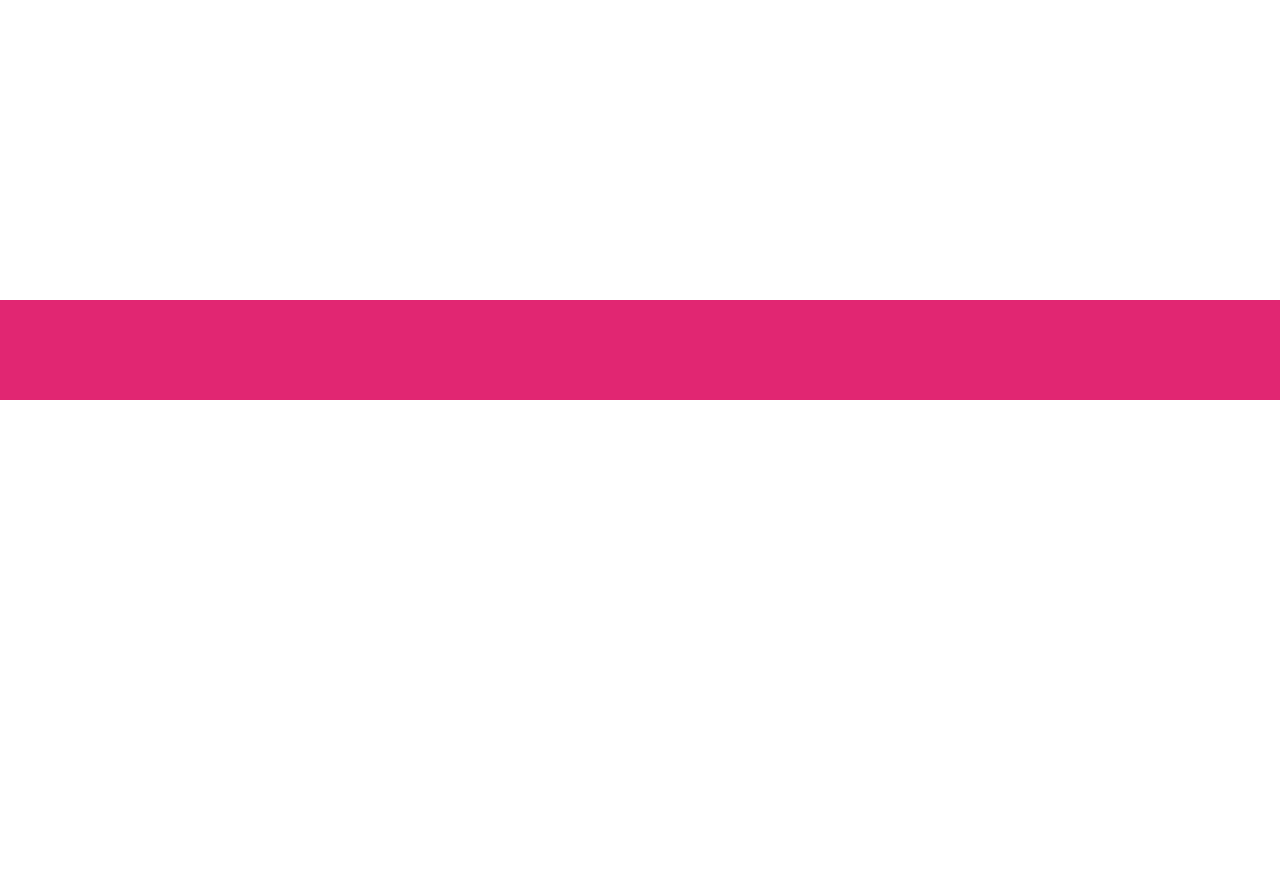
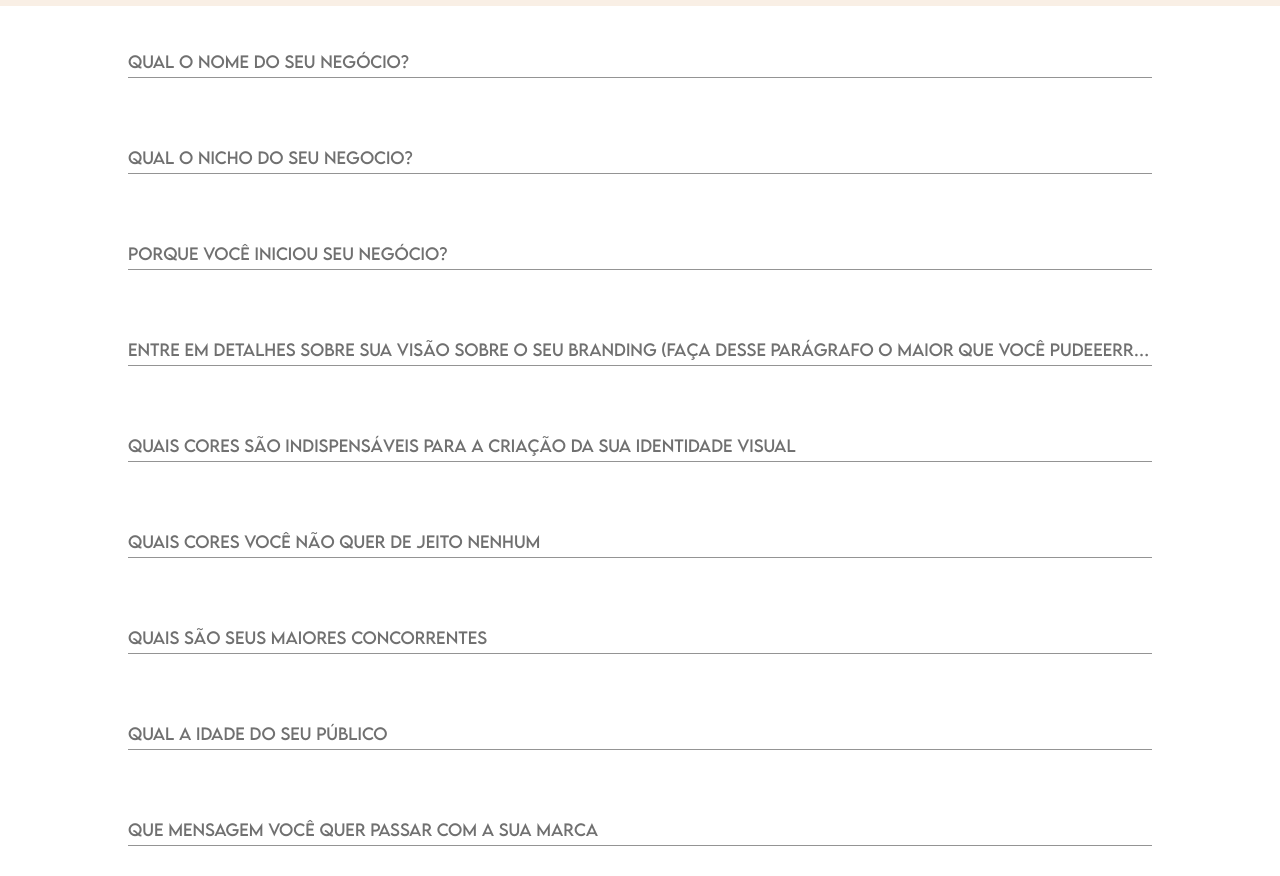
Before and after one commit to LucasCondeFerreira/Site_gabiDesignns, a Next.js app: page /briefing in a window 1280 px wide. Before the commit this address had no page. Shown: the part 500-1376 px from the top of the page. Before the commit the page ends 900 px from the top, so only its background shows below. Built offline with nearby package versions, Linux system fonts and the light colour scheme.

Commit message:
Teste da pagina briefing

```diff
--- /dev/null
+++ b/src/pages/briefing.tsx
@@ -0,0 +1,21 @@
+import type { NextPage } from "next";
+import Range from "@components/esthetic/range/Range";
+import Header from "@components/surface/header/Header.jsx";
+import {
+  SectionTextoSeis,
+  SectionTextoSete,
+} from "@components/surface/SectionText/SectionText";
+import Form from "@components/data-display/forms/form.jsx";
+
+const Briefing: NextPage = () => {
+  return (
+    <div>
+      <Range />
+      <Header />
+      <SectionTextoSeis />
+      <Form />
+    </div>
+  );
+};
+
+export default Briefing;
--- /dev/null
+++ b/src/ui/components/data-display/forms/form.jsx
@@ -0,0 +1,250 @@
+import React, { Component } from "react";
+import Box from "@mui/material/Box";
+import { styled } from "@mui/material/styles";
+import TextField from "@mui/material/TextField";
+import Button from "@mui/material/Button";
+import { Input } from "@mui/material";
+
+const Div = styled("div")`
+  width: 100%;
+  margin: 0 auto;
+`;
+
+export default class Form extends Component {
+  constructor(props) {
+    super(props);
+    this.handleSubmit = this.handleSubmit.bind(this);
+    this.handleQuestionUmChange = this.handleQuestionUmChange.bind(this);
+    this.handleQuestionDoisChange = this.handleQuestionDoisChange.bind(this);
+    this.handleQuestionTresChange = this.handleQuestionTresChange.bind(this);
+    this.handleQuestionQuatroChange =
+      this.handleQuestionQuatroChange.bind(this);
+    this.handleQuestionCincoChange = this.handleQuestionCincoChange.bind(this);
+    this.handleQuestionSeisChange = this.handleQuestionSeisChange.bind(this);
+    this.handleQuestionSeteChange = this.handleQuestionSeteChange.bind(this);
+    this.handleQuestionOitoChange = this.handleQuestionOitoChange.bind(this);
+    this.handleQuestionNoveChange = this.handleQuestionNoveChange.bind(this);
+    this.handleQuestionDezChange = this.handleQuestionDezChange.bind(this);
+    this.handleQuestionOnzeChange = this.handleQuestionOnzeChange.bind(this);
+    this.handleQuestionDozeChange = this.handleQuestionDozeChange.bind(this);
+    this.handleQuestionTrezeChange = this.handleQuestionTrezeChange.bind(this);
+    this.handleQuestionQuatorzeChange =
+      this.handleQuestionQuatorzeChange.bind(this);
+    this.handleQuestionQuinzeChange =
+      this.handleQuestionQuinzeChange.bind(this);
+    this.state = {
+      um: "",
+      dois: "",
+      tres: "",
+      quatro: "",
+      cinco: "",
+      seis: "",
+      sete: "",
+      oito: "",
+      nove: "",
+      dez: "",
+      onze: "",
+      doze: "",
+      treze: "",
+      quatorze: "",
+      quinze: "",
+    };
+  }
+
+  handleSubmit(event) {
+    window.location.href =
+      "https://api.whatsapp.com/send?phone=5551990186409&text=Aqui%20está%20a%20resposta%20do%20briefing%20referente%20a%20compra%20de%20uma%20identidade%20visual%20💜%0D%0A%0D%0A%0D%0A" +
+      "Qual o nome do seu negócio?" +
+      this.state.um +
+      "%0D%0A%0D%0AQual%20o%20nicho%20do%20seu%20negocio?" +
+      this.state.dois +
+      "%0D%0A%0D%0APorque%20você%20iniciou%20seu%20negócio?" +
+      this.state.tres +
+      "%0D%0A%0D%0AEntre%20em%20detalhes%20sobre%20sua%20visão%20sobre%20o%20seu%20branding" +
+      this.state.quatro +
+      "%0D%0A%0D%0AQuais%20cores%20são%20indispensáveis%20para%20a%20criação%20da%20sua%20identidade%20Visual" +
+      this.state.cinco +
+      "%0D%0A%0D%0AQuais%20cores%20você%20não%20quer%20de%20jeito%20nenhum" +
+      this.state.seis +
+      "%0D%0A%0D%0AQuais%20são%20seus%20maiores%20concorrentes" +
+      this.state.sete +
+      "%0D%0A%0D%0AQual%20a%20idade%20do%20seu%20público" +
+      this.state.oito +
+      "%0D%0A%0D%0AQue%20mensagem%20você%20quer%20passar%20com%20a%20sua%20marca" +
+      this.state.nove +
+      "%0D%0A%0D%0AComo%20você%20descreveria%20sua%20marca%20em%20três%20palavras" +
+      this.state.dez +
+      "%0D%0A%0D%0ASe%20você%20tem%20exemplos%20de%20logos%20que%20goste,%20me%20envie%20no%20whatsapp." +
+      this.state.onze +
+      "%0D%0A%0D%0AVocê%20tem%20website,%20se%20sim%20qual?" +
+      this.state.doze +
+      "%0D%0A%0D%0AVocê%20tem%20fontes%20que%20gosta,%20se%20sim%20quais?" +
+      this.state.treze +
+      "%0D%0A%0D%0AVocê%20tem%20algum%20moodboard%20(criado%20por%20você,%20ou%20tirado%20do%20Pinterest)%20que%20você%20queira%20me%20mostrar,%20referente%20a%20sua%20marca?" +
+      this.state.quatorze +
+      "%0D%0A%0D%0AAlguma%20outra%20informação%20que%20eu%20me%20esqueci%20de%20citar%20mas%20você%20acha%20importante?" +
+      this.state.quinze +
+      ".";
+    event.preventDefault();
+  }
+
+  handleQuestionUmChange(event) {
+    this.setState({ um: event.target.value });
+  }
+
+  handleQuestionDoisChange(event) {
+    this.setState({ dois: event.target.value });
+  }
+  handleQuestionTresChange(event) {
+    this.setState({ tres: event.target.value });
+  }
+  handleQuestionQuatroChange(event) {
+    this.setState({ quatro: event.target.value });
+  }
+  handleQuestionCincoChange(event) {
+    this.setState({ cinco: event.target.value });
+  }
+  handleQuestionSeisChange(event) {
+    this.setState({ seis: event.target.value });
+  }
+  handleQuestionSeteChange(event) {
+    this.setState({ sete: event.target.value });
+  }
+  handleQuestionOitoChange(event) {
+    this.setState({ oito: event.target.value });
+  }
+  handleQuestionNoveChange(event) {
+    this.setState({ nove: event.target.value });
+  }
+  handleQuestionDezChange(event) {
+    this.setState({ dez: event.target.value });
+  }
+  handleQuestionOnzeChange(event) {
+    this.setState({ onze: event.target.value });
+  }
+  handleQuestionDozeChange(event) {
+    this.setState({ doze: event.target.value });
+  }
+  handleQuestionTrezeChange(event) {
+    this.setState({ treze: event.target.value });
+  }
+  handleQuestionQuatorzeChange(event) {
+    this.setState({ quatorze: event.target.value });
+  }
+  handleQuestionQuinzeChange(event) {
+    this.setState({ quinze: event.target.value });
+  }
+
+  render() {
+    return (
+      <Div>
+        <Box
+          component="form"
+          onSubmit={this.handleSubmit}
+          sx={{
+            "& > :not(style)": { m: 1, margin: "1.5rem 0", width: "100%" },
+            ":not(style)": { m: 1, width: "80%", margin: "0 auto" },
+          }}
+          noValidate
+          autoComplete="off"
+        >
+          <TextField
+            label="Qual o nome do seu negócio?"
+            multiline
+            maxRows={6}
+            variant="standard"
+            onChange={this.handleQuestionUmChange}
+            value={this.state.currentText}
+          />
+          <TextField
+            label="Qual o nicho do seu negocio?"
+            variant="standard"
+            onChange={this.handleQuestionDoisChange}
+            value={this.state.currentText}
+          />
+          <TextField
+            label="Porque você iniciou seu negócio?"
+            variant="standard"
+            onChange={this.handleQuestionTresChange}
+            value={this.state.currentText}
+          />
+          <TextField
+            label="Entre em detalhes sobre sua visão sobre o seu branding (Faça desse parágrafo o maior que você pudeeerrr, eu vou ficar muito feliz em ler)"
+            variant="standard"
+            onChange={this.handleQuestionQuatroChange}
+            value={this.state.currentText}
+          />
+          <TextField
+            label="Quais cores são indispensáveis para a criação da sua identidade Visual"
+            variant="standard"
+            onChange={this.handleQuestionCincoChange}
+            value={this.state.currentText}
+          />
+          <TextField
+            label="Quais cores você não quer de jeito nenhum"
+            variant="standard"
+            onChange={this.handleQuestionSeisChange}
+            value={this.state.currentText}
+          />
+          <TextField
+            label="Quais são seus maiores concorrentes"
+            variant="standard"
+            onChange={this.handleQuestionSeteChange}
+            value={this.state.currentText}
+          />
+          <TextField
+            label="Qual a idade do seu público"
+            variant="standard"
+            onChange={this.handleQuestionOitoChange}
+            value={this.state.currentText}
+          />
+          <TextField
+            label="Que mensagem você quer passar com a sua marca"
+            variant="standard"
+            onChange={this.handleQuestionNoveChange}
+            value={this.state.currentText}
+          />
+          <TextField
+            label="Como você descreveria sua marca em três palavras"
+            variant="standard"
+            onChange={this.handleQuestionDezChange}
+            value={this.state.currentText}
+          />
+          <TextField
+            label="Se você tem exemplos de logos que goste, me envie no whatsapp. (Responda: Sim / Não "
+            variant="standard"
+            onChange={this.handleQuestionOnzeChange}
+            value={this.state.currentText}
+          />
+          <TextField
+            label="Você tem website, se sim qual?"
+            variant="standard"
+            onChange={this.handleQuestionDozeChange}
+            value={this.state.currentText}
+          />
+          <TextField
+            label="Você tem fontes que gosta, se sim quais?"
+            variant="standard"
+            onChange={this.handleQuestionTrezeChange}
+            value={this.state.currentText}
+          />
+          <TextField
+            label="Você tem algum moodboard (criado por você, ou tirado do Pinterest) que você queira me mostrar, referente a sua marca?"
+            variant="standard"
+            onChange={this.handleQuestionQuatorzeChange}
+            value={this.state.currentText}
+          />
+          <TextField
+            label="Alguma outra informação que eu me esqueci de citar mas você acha importante?"
+            variant="standard"
+            onChange={this.handleQuestionQuinzeChange}
+            value={this.state.currentText}
+          />
+          <Button type="submit" value="Send" variant="outlined">
+            Clique aqui
+          </Button>
+        </Box>
+      </Div>
+    );
+  }
+}
--- a/tsconfig.json
+++ b/tsconfig.json
@@ -28,7 +28,9 @@
     "**/*.ts",
     "**/*.tsx",
     "src/ui/components/surface/header/Header.jsx",
-    "src/ui/components/data-display/especificElements/haburguerMenu/HamburguerMenu.jsx"
+    "src/ui/components/data-display/especificElements/haburguerMenu/HamburguerMenu.jsx",
+    "src/ui/components/data-display/forms/form.jsx",
+    "src/pages/teste.jsx"
   ],
   "exclude": ["node_modules"]
 }
```
Also changed, not shown: 1 other file (tests, documents, lock files or other folders).
